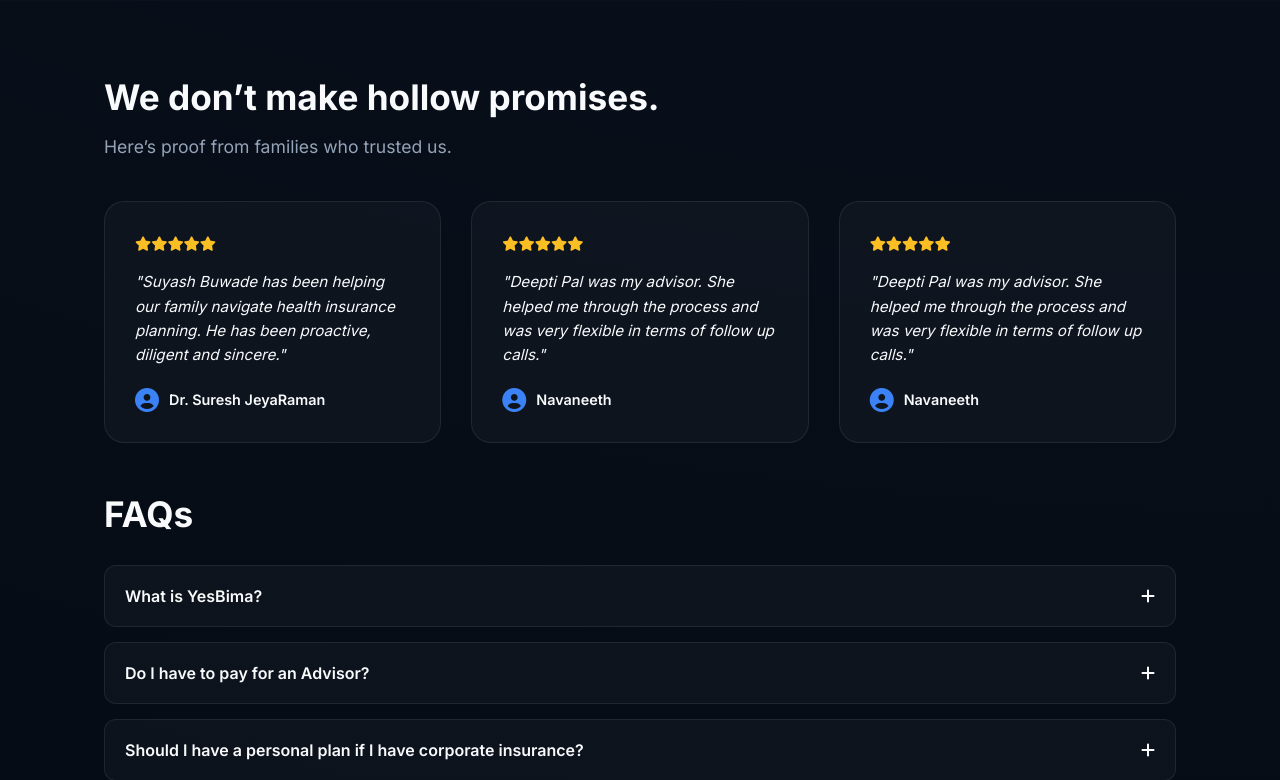
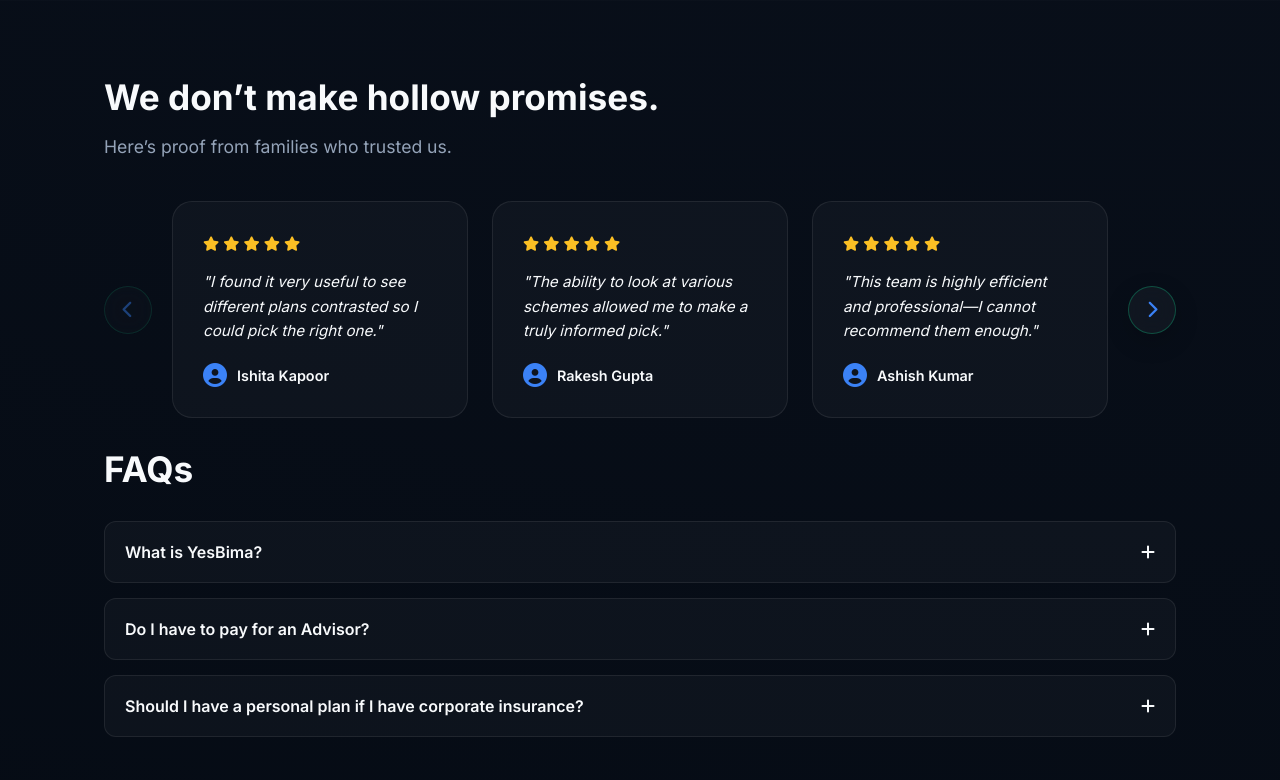
Before and after one commit to Omiti0406/YesBima, a Django app: page / in a window 1280 px wide. Shown: the part 3434-4214 px from the top of the page. Run offline with Django 4.2, Linux system fonts and the light colour scheme; some libraries are stand-ins or nearby versions.

Commit message:
implementing dynamic testimonials sliders .

```diff
--- a/static/app_core/css/style.css
+++ b/static/app_core/css/style.css
@@ -708,6 +708,102 @@
   gap: 30px;
 }
 
+/* Testimonials Carousel */
+.testimonials-carousel {
+  display: flex;
+  align-items: center;
+  gap: 20px;
+  margin-bottom: 30px;
+}
+
+.testimonial-nav-btn {
+  background: rgba(255, 255, 255, 0.04);
+  border: 1px solid rgba(16, 185, 129, 0.35);
+  color: var(--accent-primary);
+  padding: 0;
+  border-radius: 50%;
+  cursor: pointer;
+  font-size: 1.1rem;
+  transition: all 0.3s cubic-bezier(0.22, 1, 0.36, 1);
+  display: flex;
+  align-items: center;
+  justify-content: center;
+  width: 48px;
+  height: 48px;
+  flex-shrink: 0;
+  backdrop-filter: blur(10px);
+  box-shadow: 0 8px 24px rgba(0, 0, 0, 0.18);
+}
+
+.testimonial-nav-btn:hover:not(:disabled) {
+  background: linear-gradient(135deg, var(--accent-primary), #34d399);
+  color: white;
+  box-shadow: 0 12px 30px rgba(16, 185, 129, 0.28);
+  transform: translateY(-2px) scale(1.04);
+  border-color: transparent;
+}
+
+.testimonial-nav-btn:active:not(:disabled) {
+  transform: translateY(0) scale(1.01);
+}
+
+.testimonial-nav-btn:disabled {
+  opacity: 0.45;
+  cursor: not-allowed;
+  transform: none;
+  box-shadow: none;
+}
+
+.testimonials-wrapper {
+  flex: 1;
+  overflow: hidden;
+}
+
+.testimonials-container {
+  display: grid;
+  grid-template-columns: repeat(3, 1fr);
+  gap: 24px;
+}
+
+.testimonial-card {
+  animation: fadeIn 0.3s ease-in;
+}
+
+@keyframes fadeIn {
+  from {
+    opacity: 0;
+    transform: translateY(10px);
+  }
+  to {
+    opacity: 1;
+    transform: translateY(0);
+  }
+}
+
+/* Responsive Testimonials */
+@media (max-width: 1024px) {
+  .testimonials-container {
+    grid-template-columns: repeat(2, 1fr);
+  }
+}
+
+@media (max-width: 768px) {
+  .testimonials-carousel {
+    gap: 12px;
+  }
+
+  .testimonials-container {
+    grid-template-columns: 1fr;
+  }
+
+  .testimonial-nav-btn {
+    padding: 10px 14px;
+    min-width: 44px;
+    min-height: 44px;
+  }
+}
+
+
 .faq-item {
   background: var(--bg-card);
   border: 1px solid var(--border-glow);
--- a/templates/app_core/index.html
+++ b/templates/app_core/index.html
@@ -322,33 +322,33 @@
             <div class="reveal">
                 <h2>We don’t make hollow promises.</h2>
                 <p class="subtitle">Here’s proof from families who trusted us.</p>
-                <div class="reviews">
-                    <div class="glass-card" style="margin-bottom: 20px; padding: 30px;">
-                        <div class="stars-gold"><i class="fas fa-star"></i><i class="fas fa-star"></i><i
-                                class="fas fa-star"></i><i class="fas fa-star"></i><i class="fas fa-star"></i></div>
-                        <p style="font-style: italic; font-size: 0.95rem;">"Suyash Buwade has been helping our family
-                            navigate health insurance planning. He has been proactive, diligent and sincere."</p>
-                        <div class="user-info"><i class="fas fa-user-circle"
-                                style="font-size: 1.5rem; color: var(--accent-primary);"></i> Dr. Suresh JeyaRaman</div>
+                <div class="testimonials-carousel">
+                    <button id="testimonialPrevBtn" class="testimonial-nav-btn testimonial-prev" aria-label="Previous testimonials">
+                        <i class="fas fa-chevron-left"></i>
+                    </button>
+
+                    <div class="testimonials-wrapper">
+                        <div class="testimonials-container" id="testimonialsContainer">
+                            {% for testimonial in testimonials %}
+                            <div class="testimonial-card glass-card" data-index="{{ forloop.counter0 }}" style="padding: 30px;">
+                                <div class="stars-gold">
+                                    {% for i in "x"|rjust:testimonial.rating %}
+                                    <i class="fas fa-star"></i>
+                                    {% endfor %}
+                                </div>
+                                <p style="font-style: italic; font-size: 0.95rem; line-height: 1.6;">"{{ testimonial.feedback }}"</p>
+                                <div class="user-info">
+                                    <i class="fas fa-user-circle" style="font-size: 1.5rem; color: var(--accent-primary);"></i>
+                                    {{ testimonial.name }}
+                                </div>
+                            </div>
+                            {% endfor %}
+                        </div>
                     </div>
 
-                    <div class="glass-card" style="margin-bottom: 20px; padding: 30px;">
-                        <div class="stars-gold"><i class="fas fa-star"></i><i class="fas fa-star"></i><i
-                                class="fas fa-star"></i><i class="fas fa-star"></i><i class="fas fa-star"></i></div>
-                        <p style="font-style: italic; font-size: 0.95rem;">"Deepti Pal was my advisor. She helped me
-                            through the process and was very flexible in terms of follow up calls."</p>
-                        <div class="user-info"><i class="fas fa-user-circle"
-                                style="font-size: 1.5rem; color: var(--accent-primary);"></i> Navaneeth</div>
-                    </div>
-
-                    <div class="glass-card" style="margin-bottom: 20px; padding: 30px;">
-                        <div class="stars-gold"><i class="fas fa-star"></i><i class="fas fa-star"></i><i
-                                class="fas fa-star"></i><i class="fas fa-star"></i><i class="fas fa-star"></i></div>
-                        <p style="font-style: italic; font-size: 0.95rem;">"Deepti Pal was my advisor. She helped me
-                            through the process and was very flexible in terms of follow up calls."</p>
-                        <div class="user-info"><i class="fas fa-user-circle"
-                                style="font-size: 1.5rem; color: var(--accent-primary);"></i> Navaneeth</div>
-                    </div>
+                    <button id="testimonialNextBtn" class="testimonial-nav-btn testimonial-next" aria-label="Next testimonials">
+                        <i class="fas fa-chevron-right"></i>
+                    </button>
                 </div>
             </div>
 
```
Also changed, not shown: static/app_core/js/script.js (+59 -1 lines).
